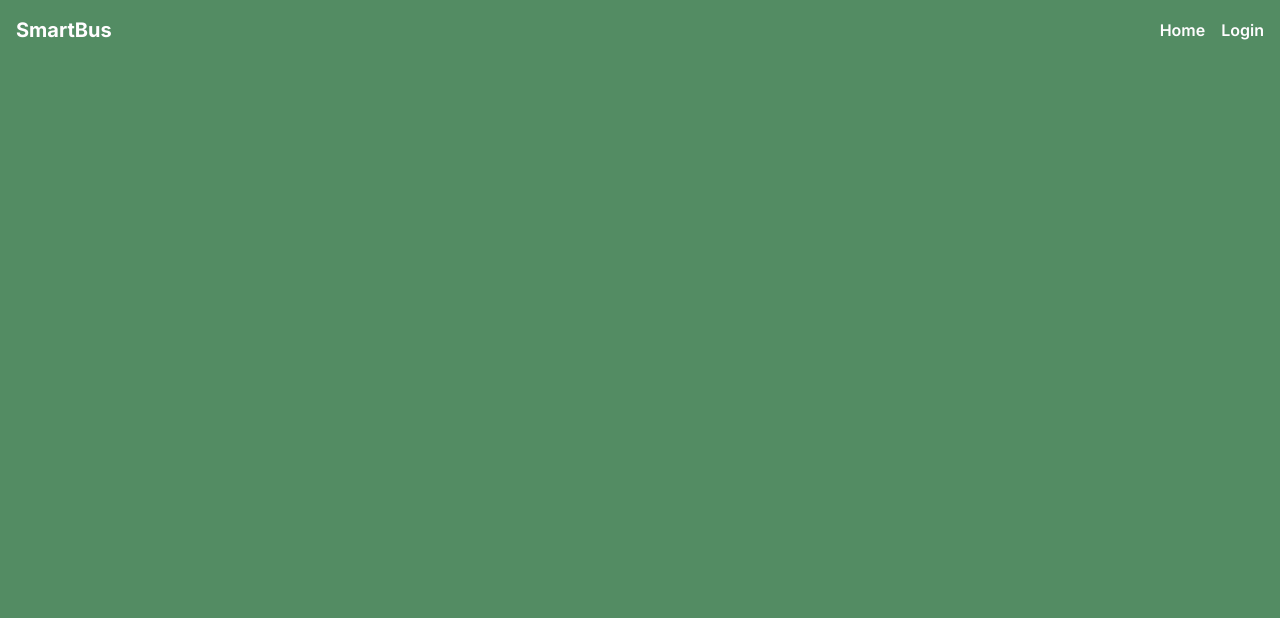
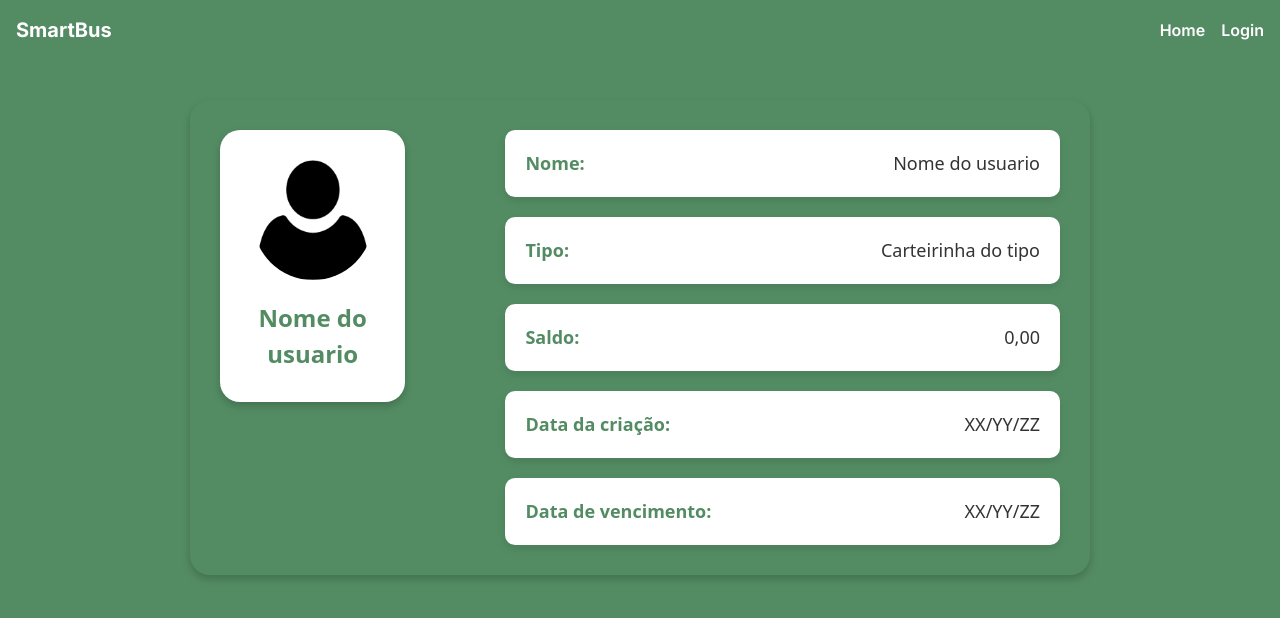
Before and after one commit to CaioSilvaUT/SmartBusFront, a React (Vite) app: page /vercarteirinha in a window 1280 px wide. Shown: the top 618 px of the page. Built offline with nearby package versions, Linux system fonts and the light colour scheme.

Commit message:
Tela para visualizar a carteirinha

```diff
--- /dev/null
+++ b/src/pages/VerCarteirinha.css
@@ -0,0 +1,65 @@
+.carteirinha {
+    display: flex;
+    align-items: flex-start;
+    gap: 100px;
+    background-color: #538C63;
+    padding: 30px;
+    border-radius: 20px;
+    box-shadow: 0 4px 8px rgba(0, 0, 0, 0.2);
+    max-width: 900px; /* Ajusta a largura máxima */
+    margin: 40px auto;
+  }
+
+  .perfil {
+    display: flex;
+    flex-direction: column;
+    align-items: center;
+    background-color: #ffffff;
+    padding: 30px;
+    border-radius: 20px;
+    box-shadow: 0 4px 8px rgba(0, 0, 0, 0.2);
+    text-align: center;
+    width: 250px;
+  }
+
+  .perfil .icone img {
+    border-radius: 50%;
+    width: 120px;
+    height: 120px;
+    margin-bottom: 20px;
+  }
+
+  .nome-icon {
+    font-size: 24px;
+    font-weight: bold;
+    color: #538C63;
+  }
+
+  .dados {
+    display: flex;
+    flex-direction: column;
+    gap: 20px;
+    width: 100%;
+  }
+
+  .dados > div {
+    background-color: #ffffff;
+    padding: 20px;
+    border-radius: 10px;
+    box-shadow: 0 4px 8px rgba(0, 0, 0, 0.1);
+    display: flex;
+    justify-content: space-between;
+    align-items: center;
+  }
+
+  .dados p {
+    margin: 0;
+    font-weight: bold;
+    color: #538C63;
+  }
+
+  .dados div {
+    color: #333;
+    font-size: 18px;
+    font-weight: 500;
+  }
--- a/src/pages/VerCarteirinha.jsx
+++ b/src/pages/VerCarteirinha.jsx
@@ -1,10 +1,69 @@
 import React from 'react';
 import { Link } from 'react-router-dom';
+import "./VerCarteirinha.css";
+import icon_icon from "../assets/icon_icon.png";
+
+
 
 const VerCarteirinha = () => {
   return (
-    <div className="creditos">
-
+    <div className="carteirinha">
+      <section className="perfil">
+        <div className="icone">
+          <img src={icon_icon} alt="Foto de Perfil" />
+        </div>
+        <div className="nome-icon">
+        {/* Conectar com o backend para exibir o nome real */}
+          Nome do usuario
+        </div>
+      </section>
+      <section className= "dados">
+        <div className="nome">
+          <p>
+            Nome:
+          </p>
+          <div>
+            {/* Conectar com o backend para exibir o nome real */}
+            Nome do usuario
+          </div>
+        </div>
+        <div className="tipo">
+          <p>
+            Tipo:
+          </p>
+          <div>
+            {/* Conectar com o backend para exibir o tipo real */}
+            Carteirinha do tipo
+          </div>
+        </div>
+        <div className="saldo">
+          <p>
+            Saldo:
+          </p>
+          <div>
+            {/* Conectar com o backend para exibir o saldo real */}
+            0,00
+          </div>
+        </div>
+        <div className="data-criacao">
+          <p>
+            Data da criação:
+          </p>
+          <div>
+            {/* Conectar com o backend para exibir a data real */}
+            XX/YY/ZZ
+          </div>
+        </div>
+        <div className="data-vencimento">
+          <p>
+            Data de vencimento:
+          </p>
+          <div>
+            {/* Conectar com o backend para exibir a data real */}
+            XX/YY/ZZ
+          </div>
+        </div>
+      </section>
     </div>
   );
 };
```
Also changed, not shown: src/assets/icon_icon.png (added).
